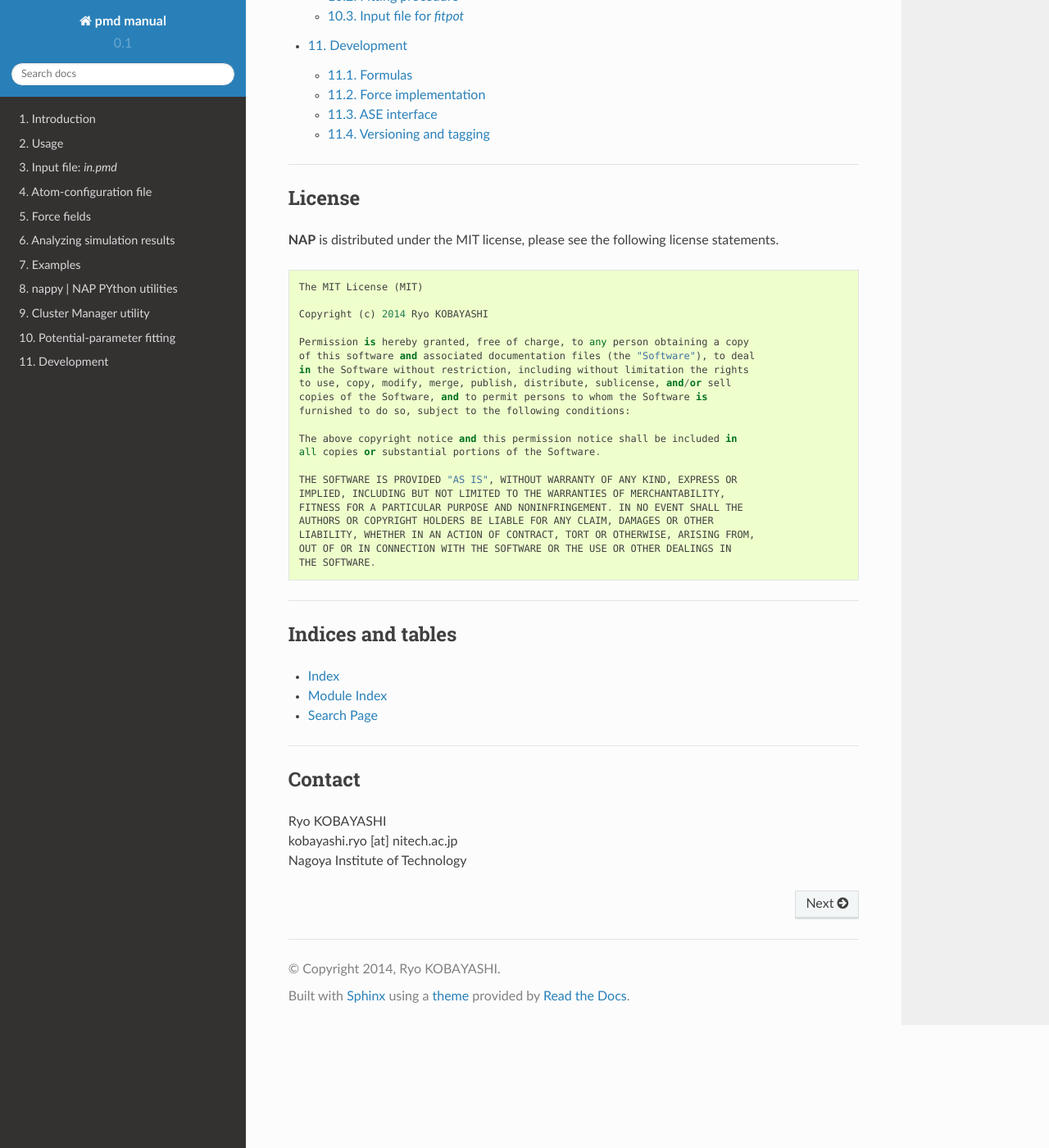
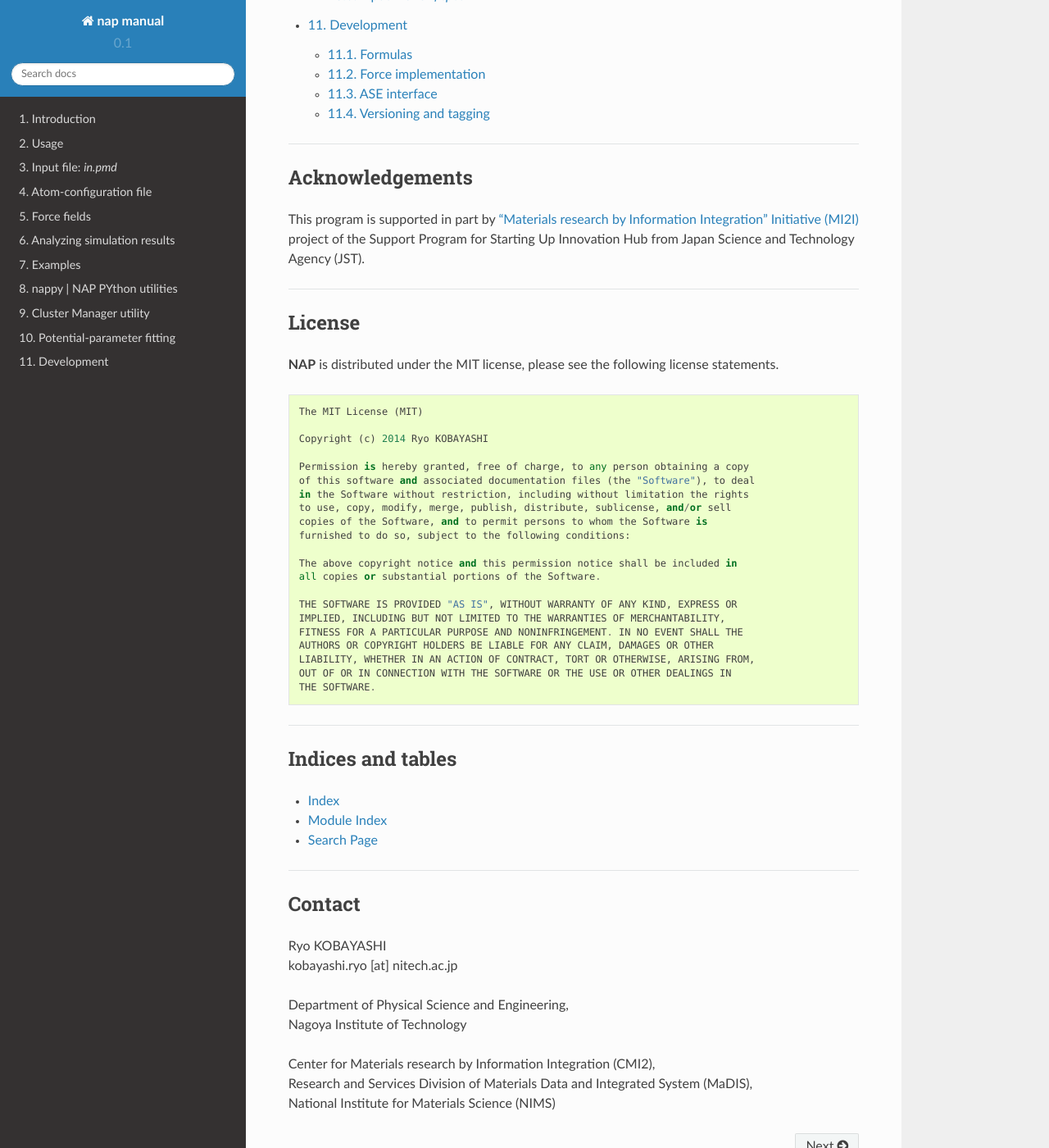
Before and after one commit to ryokbys/nap, a Sphinx documentation site: the page built from doc/index.rst, in a window 1280 px wide and 1400 px high, scrolled down 1762 px. Shown: the whole window at 82% size. Built offline with Sphinx 7.4.7 and the Read the Docs theme 2.0.0, drawn with Linux system fonts in a browser that asks for light colours; formulas are drawn with MathJax 3; some of the changed text lies outside the part shown.

```diff
--- a/doc/conf.py
+++ b/doc/conf.py
@@ -1,6 +1,6 @@
 # -*- coding: utf-8 -*-
 #
-# pmd_manual documentation build configuration file, created by
+# nap_manual documentation build configuration file, created by
 # sphinx-quickstart on Wed Jan 29 22:34:45 2014.
 #
 # This file is execfile()d with the current directory set to its containing dir.
@@ -55,7 +55,7 @@
 master_doc = 'index'
 
 # General information about the project.
-project = u'pmd manual'
+project = u'nap manual'
 copyright = u'2014, Ryo KOBAYASHI'
 
 # The version info for the project you're documenting, acts as replacement for
@@ -181,7 +181,7 @@
 #html_file_suffix = None
 
 # Output file base name for HTML help builder.
-htmlhelp_basename = 'pmd_manualdoc'
+htmlhelp_basename = 'nap_manualdoc'
 
 
 # -- Options for LaTeX output --------------------------------------------------
@@ -210,7 +210,7 @@
 # Grouping the document tree into LaTeX files. List of tuples
 # (source start file, target name, title, author, documentclass [howto/manual]).
 latex_documents = [
-  ('index', 'pmd_manual.tex', u'pmd\\_manual Documentation',
+  ('index', 'nap_manual.tex', u'nap\\_manual Documentation',
    u'Ryo KOBAYASHI', 'manual'),
 ]
 
@@ -240,7 +240,7 @@
 # One entry per manual page. List of tuples
 # (source start file, name, description, authors, manual section).
 man_pages = [
-    ('index', 'pmd_manual', u'pmd_manual Documentation',
+    ('index', 'nap_manual', u'nap_manual Documentation',
      [u'Ryo KOBAYASHI'], 1)
 ]
 
@@ -254,8 +254,8 @@
 # (source start file, target name, title, author,
 #  dir menu entry, description, category)
 texinfo_documents = [
-  ('index', 'pmd_manual', u'pmd_manual Documentation',
-   u'Ryo KOBAYASHI', 'pmd_manual', 'One line description of project.',
+  ('index', 'nap_manual', u'nap_manual Documentation',
+   u'Ryo KOBAYASHI', 'nap_manual', 'One line description of project.',
    'Miscellaneous'),
 ]
 
--- a/doc/index.rst
+++ b/doc/index.rst
@@ -1,16 +1,16 @@
-.. pmd_manual documentation master file, created by
+.. nap_manual documentation master file, created by
    sphinx-quickstart on Wed Jan 29 22:34:45 2014.
    You can adapt this file completely to your liking, but it should at least
    contain the root `toctree` directive.
 
 :author: Ryo KOBAYASHI
-:date: Time-stamp: <2015-09-10 21:12:29 Ryo KOBAYASHI>
+:date: Last modified: <2017-09-29 10:23:07 Ryo KOBAYASHI>
 
 ==========
-pmd manual
+nap manual
 ==========
 
-This is a manual of the **Nagoya Atomistic-simulation Package (NAP)** and ``pmd`` (parallel molecular dynamics) included in the **NAP**.
+This is a manual of the **Nagoya Atomistic-simulation Package (NAP)**.
 
 - **NAP** is hosted at Github: https://github.com/ryokbys/nap
 - **NAP** includes the following programs and utilities:
@@ -40,6 +40,14 @@
   clmgr
   fitpot
   development
+
+
+-------------
+
+Acknowledgements
+================
+
+This program is supported in part by `"Materials research by Information Integration" Initiative (MI2I) <http://www.nims.go.jp/MII-I/>`_ project of the Support Program for Starting Up Innovation Hub from Japan Science and Technology Agency (JST).
 
 
 -------------
@@ -90,4 +98,10 @@
 
 | Ryo KOBAYASHI
 | kobayashi.ryo [at] nitech.ac.jp
+|
+| Department of Physical Science and Engineering,
 | Nagoya Institute of Technology
+|
+| Center for Materials research by Information Integration (CMI2),
+| Research and Services Division of Materials Data and Integrated System (MaDIS),
+| National Institute for Materials Science (NIMS)
```
Also changed, not shown: 8 other files.
